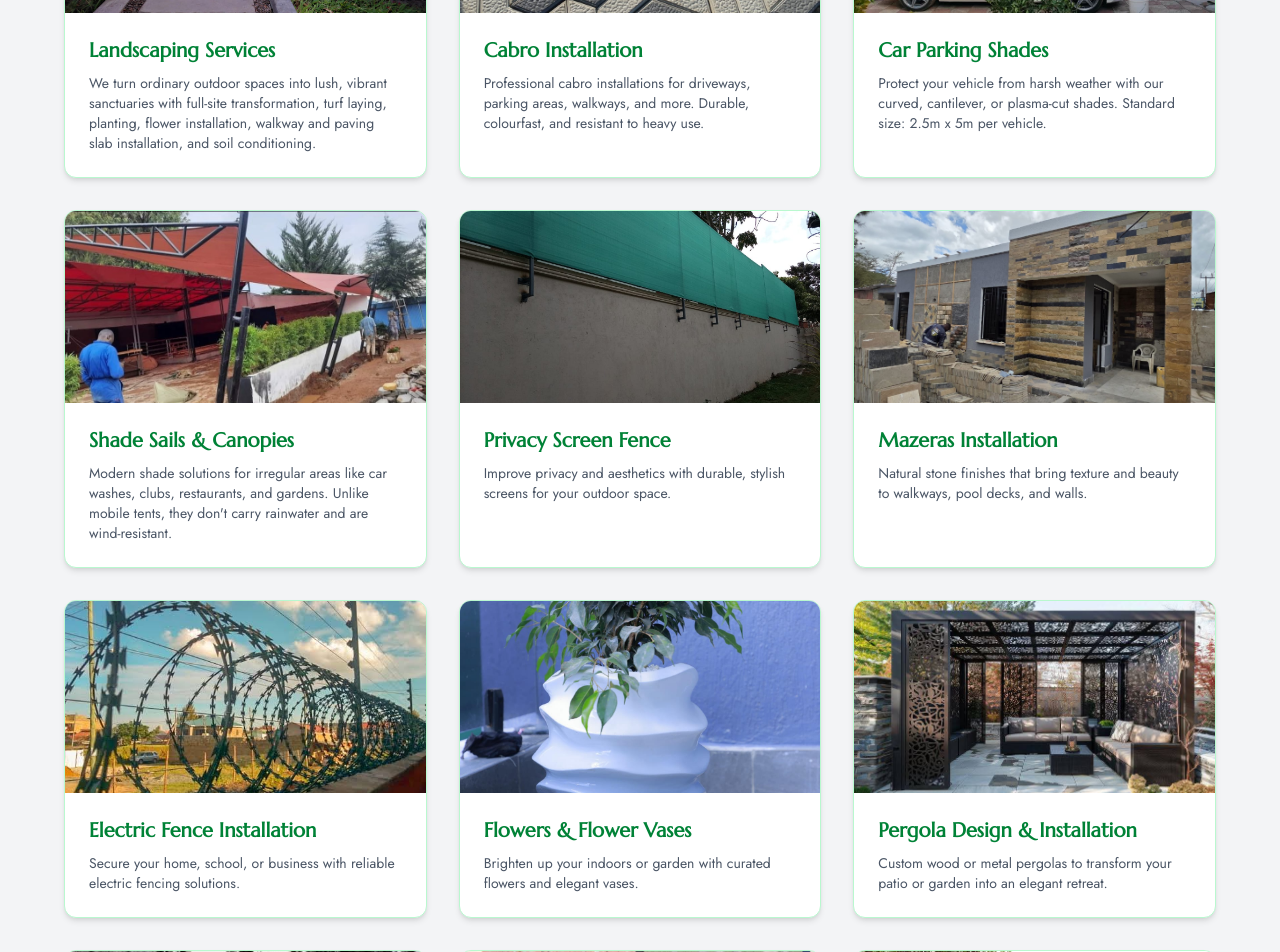
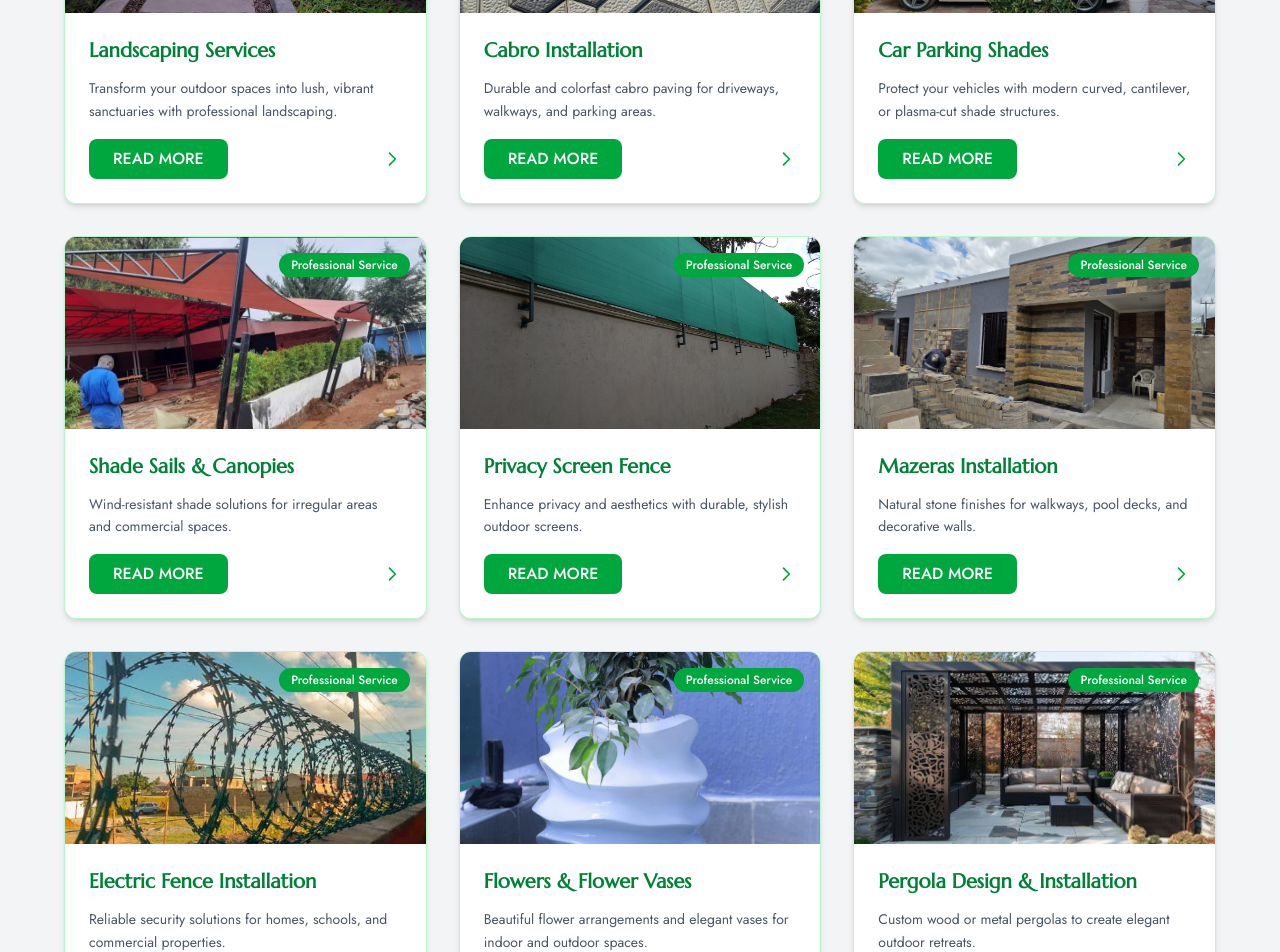
Before and after one commit to panna254/Blissful-Outdoors, a React (Vite) app: page / in a window 1280 px wide. Shown: the part 1120-2072 px from the top of the page. Built offline with nearby package versions, Linux system fonts and the light colour scheme.

Commit message:
Services Review

```diff
--- a/src/components/ServiceCard.jsx
+++ b/src/components/ServiceCard.jsx
@@ -1,55 +1,52 @@
 import React from "react";
 import { useNavigate } from "react-router-dom";
 
-const ServiceCard = ({ title, description, image }) => {
+const ServiceCard = ({ title, description, image, route }) => {
   const navigate = useNavigate();
 
-  const handleCardClick = () => {
-    const serviceRoutes = {
-      "Landscaping Services": "/services/landscaping",
-      "Cabro Installation": "/services/cabro-installation",
-      "Car Parking Shades": "/services/car-parking-shades",
-      "Shade Sails & Canopies": "/services/shade-sails-canopies",
-      "Privacy Screen Fence": "/services/privacy-screen-fence",
-      "Mazeras Installation": "/services/mazeras-installation",
-      "Electric Fence Installation": "/services/electric-fence-installation",
-      "Flowers & Flower Vases": "/services/flowers-flower-vases",
-      "Pergola Design & Installation": "/services/pergola-design-installation",
-      "Perimeter Wall Construction": "/services/perimeter-wall-construction",
-      "Terrazzo Flooring": "/services/terrazzo-flooring",
-      "Gazebo Installation": "/services/gazebo-installation"
-    };
-
-    const route = serviceRoutes[title] || "/services";
+  const handleReadMore = (e) => {
+    e.stopPropagation();
     navigate(route);
   };
 
   return (
-    <div
-      className="bg-white rounded-xl shadow-md overflow-hidden transform hover:scale-105 transition-all duration-300 border border-green-200 hover:shadow-xl cursor-pointer group"
-      onClick={handleCardClick}
-    >
+    <div className="bg-white rounded-xl shadow-md overflow-hidden transition-all duration-300 border border-green-200 hover:shadow-xl group">
       <div className="relative overflow-hidden">
         <img
           src={image}
           alt={title}
-          className="w-full h-48 object-cover group-hover:scale-110 transition-transform duration-500"
+          className="w-full h-48 object-cover group-hover:scale-105 transition-transform duration-500"
         />
-        <div className="absolute inset-0 bg-black/0 group-hover:bg-black/20 transition-all duration-300 flex items-center justify-center">
-          <div className="opacity-0 group-hover:opacity-100 transition-opacity duration-300">
-            <span className="text-white text-lg font-semibold bg-green-600 px-4 py-2 rounded-full">
-              View Details →
-            </span>
+        <div className="absolute top-4 right-4">
+          <div className="bg-green-600 text-white px-3 py-1 rounded-full text-xs font-medium">
+            Professional Service
           </div>
         </div>
       </div>
+
       <div className="p-6">
-        <h3 className="text-xl font-semibold text-green-700 mb-2 group-hover:text-green-600 transition-colors duration-300">
+        <h3 className="text-xl font-bold text-green-700 mb-3 group-hover:text-green-600 transition-colors duration-300">
           {title}
         </h3>
-        <p className="text-gray-600 text-sm group-hover:text-gray-700 transition-colors duration-300">
+
+        <p className="text-gray-600 text-sm leading-relaxed mb-4">
           {description}
         </p>
+
+        <div className="flex items-center justify-between">
+          <button
+            onClick={handleReadMore}
+            className="bg-green-600 hover:bg-green-700 text-white px-6 py-2 rounded-lg font-medium transition-all duration-300 transform hover:scale-105 focus:outline-none focus:ring-2 focus:ring-green-500 focus:ring-offset-2"
+          >
+            READ MORE
+          </button>
+
+          <div className="text-green-600 group-hover:text-green-700 transition-colors duration-300">
+            <svg className="w-5 h-5" fill="none" stroke="currentColor" viewBox="0 0 24 24">
+              <path strokeLinecap="round" strokeLinejoin="round" strokeWidth={2} d="M9 5l7 7-7 7" />
+            </svg>
+          </div>
+        </div>
       </div>
     </div>
   );
--- a/src/components/ServicesSection.jsx
+++ b/src/components/ServicesSection.jsx
@@ -17,75 +17,75 @@ import gazeboImg from "../assets/gazebo.jpeg";
 export const services = [
   {
     title: "Landscaping Services",
-    description:
-      "We turn ordinary outdoor spaces into lush, vibrant sanctuaries with full-site transformation, turf laying, planting, flower installation, walkway and paving slab installation, and soil conditioning.",
+    description: "Transform your outdoor spaces into lush, vibrant sanctuaries with professional landscaping.",
     image: landscapingImg,
+    route: "/services/landscaping"
   },
   {
     title: "Cabro Installation",
-    description:
-      "Professional cabro installations for driveways, parking areas, walkways, and more. Durable, colourfast, and resistant to heavy use.",
+    description: "Durable and colorfast cabro paving for driveways, walkways, and parking areas.",
     image: cabroImg,
+    route: "/services/cabro-installation"
   },
   {
     title: "Car Parking Shades",
-    description:
-      "Protect your vehicle from harsh weather with our curved, cantilever, or plasma-cut shades. Standard size: 2.5m x 5m per vehicle.",
+    description: "Protect your vehicles with modern curved, cantilever, or plasma-cut shade structures.",
     image: carShadeImg,
+    route: "/services/car-parking-shades"
   },
   {
     title: "Shade Sails & Canopies",
-    description:
-      "Modern shade solutions for irregular areas like car washes, clubs, restaurants, and gardens. Unlike mobile tents, they don't carry rainwater and are wind-resistant.",
+    description: "Wind-resistant shade solutions for irregular areas and commercial spaces.",
     image: shadeSailsImg,
+    route: "/services/shade-sails-canopies"
   },
   {
     title: "Privacy Screen Fence",
-    description:
-      "Improve privacy and aesthetics with durable, stylish screens for your outdoor space.",
+    description: "Enhance privacy and aesthetics with durable, stylish outdoor screens.",
     image: privacyScreenImg,
+    route: "/services/privacy-screen-fence"
   },
   {
     title: "Mazeras Installation",
-    description:
-      "Natural stone finishes that bring texture and beauty to walkways, pool decks, and walls.",
+    description: "Natural stone finishes for walkways, pool decks, and decorative walls.",
     image: mazerasImg,
+    route: "/services/mazeras-installation"
   },
   {
     title: "Electric Fence Installation",
-    description:
-      "Secure your home, school, or business with reliable electric fencing solutions.",
+    description: "Reliable security solutions for homes, schools, and commercial properties.",
     image: electricFenceImg,
+    route: "/services/electric-fence-installation"
   },
   {
     title: "Flowers & Flower Vases",
-    description:
-      "Brighten up your indoors or garden with curated flowers and elegant vases.",
+    description: "Beautiful flower arrangements and elegant vases for indoor and outdoor spaces.",
     image: flowersImg,
+    route: "/services/flowers-flower-vases"
   },
   {
     title: "Pergola Design & Installation",
-    description:
-      "Custom wood or metal pergolas to transform your patio or garden into an elegant retreat.",
+    description: "Custom wood or metal pergolas to create elegant outdoor retreats.",
     image: pergolaImg,
+    route: "/services/pergola-design-installation"
   },
   {
     title: "Perimeter Wall Construction",
-    description:
-      "Enhance your property's security and aesthetic with strong, stylish perimeter walls. We offer stone, concrete, and precast solutions tailored to your design and budget.",
+    description: "Strong and stylish perimeter walls with stone, concrete, and precast options.",
     image: perimeterWallImg,
+    route: "/services/perimeter-wall-construction"
   },
   {
     title: "Terrazzo Flooring",
-    description:
-      "Add timeless elegance to your spaces with our custom terrazzo solutions. From surface prep to polishing, we deliver durable, seamless finishes with beautiful aggregate patterns.",
+    description: "Timeless elegance with custom terrazzo solutions and seamless finishes.",
     image: terrazzoImg,
+    route: "/services/terrazzo-flooring"
   },
   {
     title: "Gazebo Installation",
-    description:
-      "Create a relaxing and functional outdoor retreat with our expertly crafted gazebos. Choose from custom wood or metal designs built to enhance your garden or backyard.",
+    description: "Expertly crafted gazebos in custom wood or metal designs for your garden.",
     image: gazeboImg,
+    route: "/services/gazebo-installation"
   },
 ];
 
@@ -103,6 +103,7 @@ const ServicesSection = () => {
               title={service.title}
               description={service.description}
               image={service.image}
+              route={service.route}
             />
           ))}
         </div>
```
